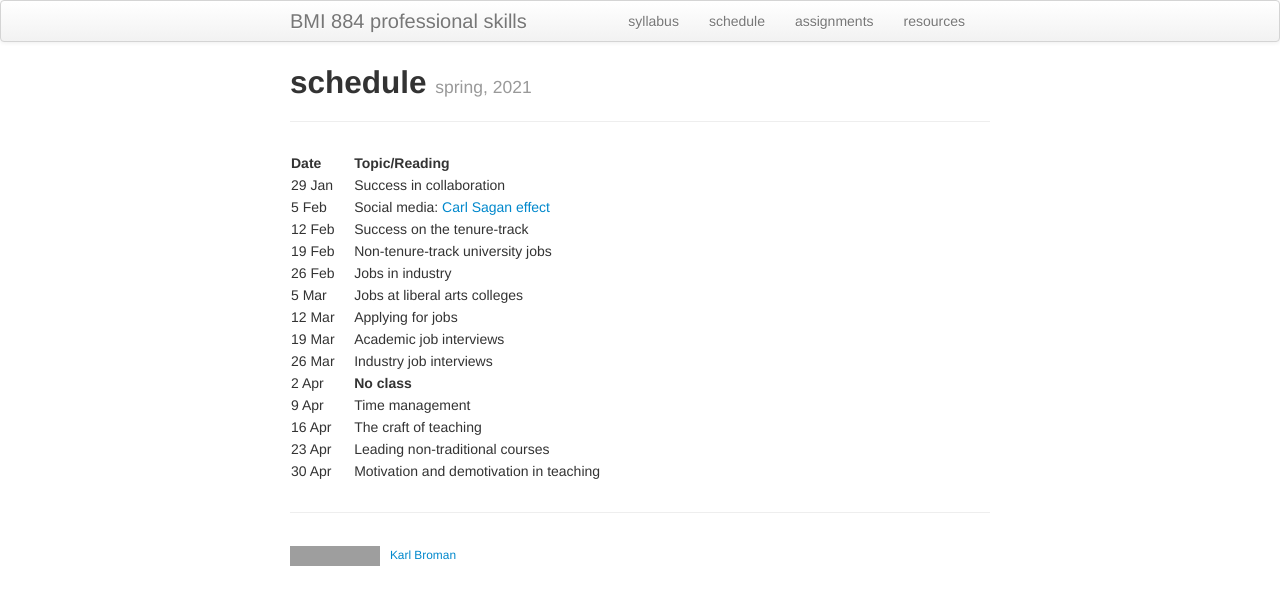
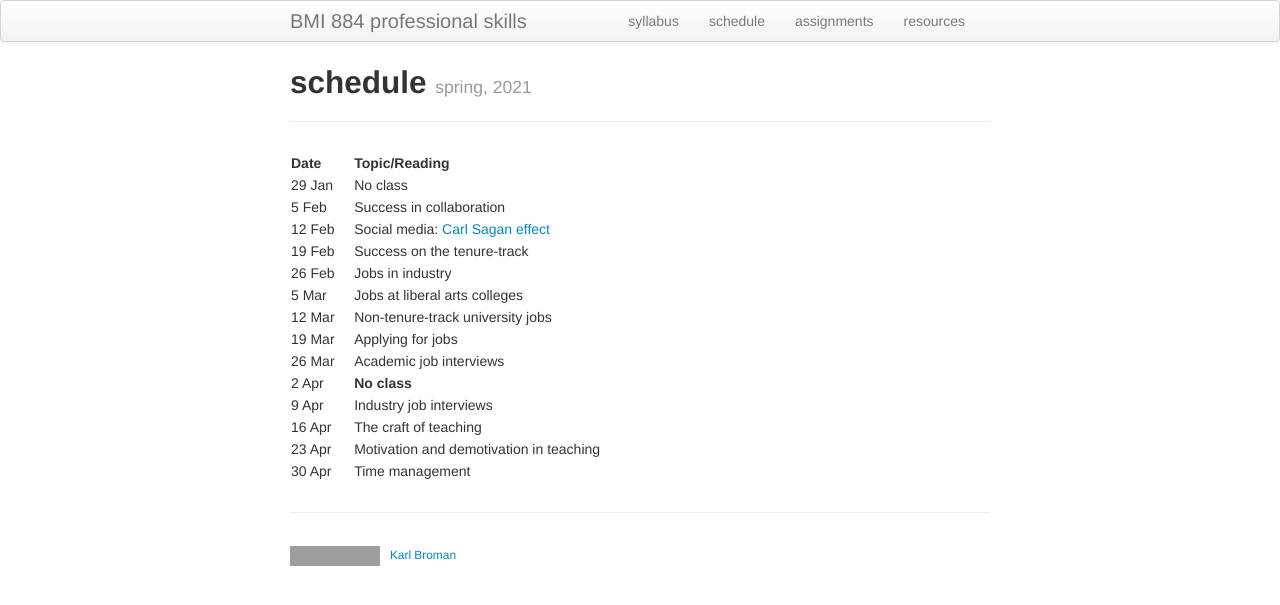
Before and after one commit to kbroman/BMI884_spring2021, a Jekyll site: the page built from schedule.md, in a window 1280 px wide. Shown: the top 605 px of the page. Built offline with Jekyll 4.4.1, drawn with Linux system fonts in a browser that asks for light colours; grey boxes are pictures that could not be loaded.

Commit message:
rearrange schedule

```diff
--- a/schedule.md
+++ b/schedule.md
@@ -7,17 +7,17 @@ description: Schedule and readings for BMI 884, Biomedical data science professi
 
 | Date    | &nbsp;&nbsp;&nbsp;&nbsp;   | Topic/Reading  |
 | :------ | -- | :----- |
-| 29 Jan  |    | Success in collaboration |
-| 5 Feb   |    | Social media: [Carl Sagan effect](https://doi.org/10.1523/JNEUROSCI.0086-16.2016) |
-| 12 Feb  |    | Success on the tenure-track |
-| 19 Feb  |    | Non-tenure-track university jobs |
+| 29 Jan  |    | No class
+| 5 Feb   |    | Success in collaboration |
+| 12 Feb  |    | Social media: [Carl Sagan effect](https://doi.org/10.1523/JNEUROSCI.0086-16.2016) |
+| 19 Feb  |    | Success on the tenure-track |
 | 26 Feb  |    | Jobs in industry |
 | 5 Mar   |    | Jobs at liberal arts colleges |
-| 12 Mar  |    | Applying for jobs |
-| 19 Mar  |    | Academic job interviews |
-| 26 Mar  |    | Industry job interviews |
+| 12 Mar  |    | Non-tenure-track university jobs |
+| 19 Mar  |    | Applying for jobs |
+| 26 Mar  |    | Academic job interviews |
 | 2 Apr   |    | **No class** |
-| 9 Apr   |    | Time management |
+| 9 Apr   |    | Industry job interviews |
 | 16 Apr  |    | The craft of teaching |
-| 23 Apr  |    | Leading non-traditional courses |
-| 30 Apr  |    | Motivation and demotivation in teaching |
+| 23 Apr  |    | Motivation and demotivation in teaching |
+| 30 Apr  |    | Time management |
```
